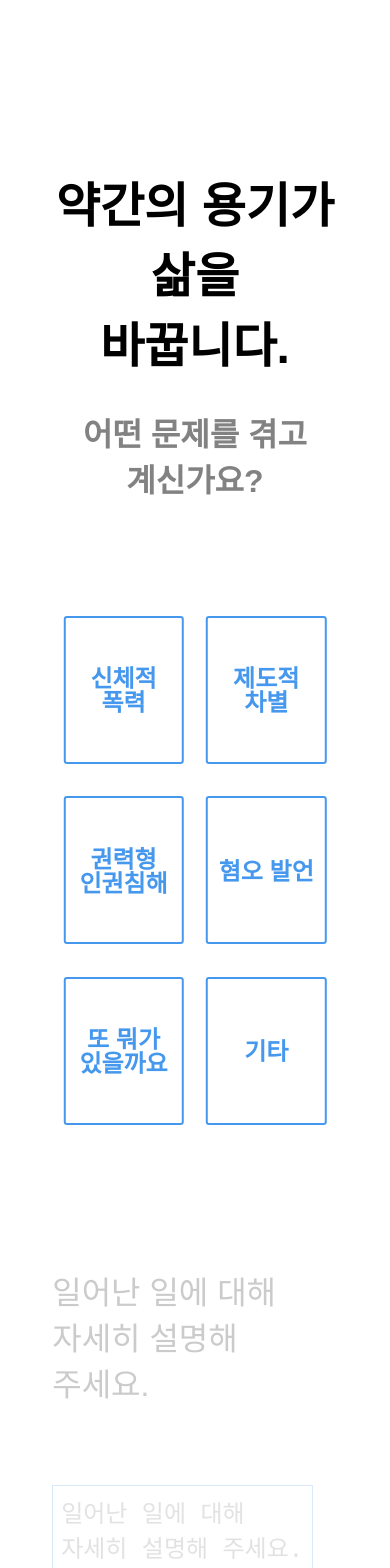
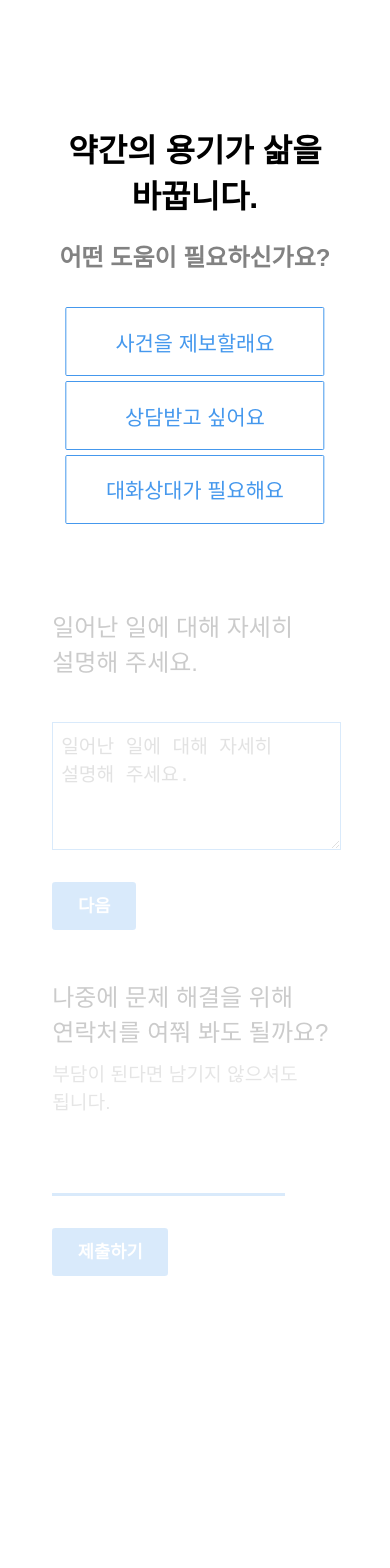
Before and after one commit to gunwooterry/inclusion-kaist, a React (Create React App) app in the folder client/: page /report in a window 390 px wide. Shown: the top 1568 px of the page. Built offline with nearby package versions, Linux system fonts and the light colour scheme; a web font is replaced by a local one.

Commit message:
responsive design for report

```diff
--- a/client/src/components/Report.jsx
+++ b/client/src/components/Report.jsx
@@ -20,7 +20,7 @@ const styles = {
     cursor: 'pointer',
   },
   divStyle: {
-    marginTop: 100,
+    marginTop: '100px',
     overflow: 'auto',
     scrollSnapType: 'y mandatory',
   },
@@ -54,7 +54,7 @@ class Report extends Component {
     // const explainPos = this.explainNode.getBoundingClientRect();
     // let scrollPos = window.scrollY;
     const phonePos = this.phoneNode.getBoundingClientRect();
-    const selectFocus = selectPos.y > -selectPos.height / 2;
+    const selectFocus = selectPos.y > -selectPos.height / 3;
     const phoneFocus = phonePos.y < lastQuater && phonePos.y > -phonePos.height / 2;
     this.setState({
       selectFocus,
@@ -111,6 +111,7 @@ class Report extends Component {
               onClickHandler={() => this.onClickBoxHandler()}
               explainRef={(node) => { this.explainNode = node; }}
               onClickDivHandler={this.onClickBoxHandler}
+              onNext={this.onClickPhoneHandler}
             />
           </Element>
           <Element name="reportPhone">
--- a/client/src/components/ReportExplain.jsx
+++ b/client/src/components/ReportExplain.jsx
@@ -1,4 +1,5 @@
 import React, { Component } from 'react';
+import MediaQuery from 'react-responsive';
 import Textarea from 'react-textarea-autosize';
 import Row from './common/Row';
 import Column from './common/Column';
@@ -7,6 +8,11 @@ import Section from './common/Section';
 const styles = {
   titleStyle: {
     fontSize: '2rem',
+    fontWeight: '400',
+    textAlign: 'left',
+  },
+  titleStyleXs: {
+    fontSize: '1.5rem',
     fontWeight: '400',
     textAlign: 'left',
   },
@@ -19,6 +25,15 @@ const styles = {
     fontWeight: '300',
     marginBottom: '2rem',
   },
+  inputStyleXs: {
+    border: '0.1rem solid #4598ed',
+    padding: '0.5rem',
+    width: '95%',
+    display: 'block',
+    fontSize: '1.2rem',
+    fontWeight: '300',
+    marginBottom: '2rem',
+  },
   hiddenStyle: {
     transform: 'translate(100%)',
     display: 'none',
@@ -27,6 +42,36 @@ const styles = {
   showStyle: {
     transform: 'translate(0%)',
     webkitTransition: 'transform 1s ease-in-out',
+  },
+  buttonStyle: {
+    border: '0.15rem solid #4598ed',
+    borderRadius: '0.2rem',
+    width: '5rem',
+    height: '3.5rem',
+    lineHeight: '3.5rem',
+    alignItems: 'inline-block',
+    color: '#FFFFFF',
+    textAlign: 'center',
+    fontWeight: '700',
+    fontSize: '1.2rem',
+    backgroundColor: '#4598ed',
+    float: 'left',
+    cursor: 'pointer',
+  },
+  buttonStyleXs: {
+    border: '0.15rem solid #4598ed',
+    borderRadius: '0.2rem',
+    width: '5rem',
+    height: '2.75rem',
+    lineHeight: '2.75rem',
+    alignItems: 'inline-block',
+    color: '#FFFFFF',
+    textAlign: 'center',
+    fontWeight: '700',
+    fontSize: '1.1rem',
+    backgroundColor: '#4598ed',
+    float: 'left',
+    cursor: 'pointer',
   },
 };
 
@@ -39,18 +84,15 @@ class ReportExplain extends Component {
   }
   render() {
     return (
-      <div
-        style={this.props.focus ? null : { opacity: 0.2 }}
-        ref={this.props.explainRef}
-        onClick={this.props.focus ? null : this.props.onClickDivHandler}
-      >
-        <Section style={{ textAlign: 'center' }}>
+    <div style={this.props.focus ? {height: '40vh', paddingTop: '10px'} : {height: '40vh', opacity: 0.2, paddingTop: '10px'}} ref={this.props.explainRef} onClick={this.props.focus ? null : this.props.onClickDivHandler}>
+      <MediaQuery query="(min-width: 768px)">
+        <div style={{textAlign: 'center', marginBottom: '20px'}}>
           <Row>
             <h3 style={styles.titleStyle}>
               일어난 일에 대해 자세히 설명해 주세요.
             </h3>
           </Row>
-        </Section>
+        </div>
         <Row>
           <Textarea
             style={styles.inputStyle}
@@ -60,7 +102,28 @@ class ReportExplain extends Component {
             placeholder={'일어난 일에 대해 자세히 설명해 주세요.'}
           />
         </Row>
-      </div>
+      </MediaQuery>
+
+      <MediaQuery query="(max-width: 768px)">
+        <div style={{textAlign: 'center', marginBottom: '20px'}}>
+          <Row>
+            <h3 style={styles.titleStyleXs}>
+              일어난 일에 대해 자세히 설명해 주세요.
+            </h3>
+          </Row>
+        </div>
+        <Row>
+        <Textarea style={styles.inputStyleXs}
+                  value={this.state.value}
+                  minRows={5}
+                  onChange={e => this.setState({value: e.target.value})}
+                  placeholder={'일어난 일에 대해 자세히 설명해 주세요.'}/>
+        </Row>
+        <Row>
+        <div style={styles.buttonStyleXs} onClick={this.props.onNext}>다음</div>
+        </Row>
+      </MediaQuery>
+    </div>
     );
   }
 }
--- a/client/src/components/ReportPhone.jsx
+++ b/client/src/components/ReportPhone.jsx
@@ -1,5 +1,6 @@
 import React, { Component } from 'react';
 import Row from './common/Row';
+import MediaQuery from 'react-responsive';
 import Column from './common/Column';
 import Section from './common/Section';
 
@@ -17,10 +18,33 @@ const styles = {
     marginTop: '0.7rem',
     marginBottom: '3rem',
   },
+
+  titleStyleXs: {
+    fontSize: '1.5rem',
+    fontWeight: '400',
+    textAlign: 'left',
+  },
+  subtitleStyleXs: {
+    color: '#828282',
+    fontSize: '1.2rem',
+    fontWeight: '300',
+    textAlign: 'left',
+    marginTop: '0.7rem',
+    marginBottom: '3rem',
+  },
   inputStyle: {
     border: '0rem',
     borderBottom: '0.2rem solid #4598ed',
     width: '40%',
+    display: 'block',
+    fontSize: '1.5rem',
+    fontWeight: '300',
+    marginBottom: '2rem',
+  },
+  inputStyleXs: {
+    border: '0rem',
+    borderBottom: '0.2rem solid #4598ed',
+    width: '80%',
     display: 'block',
     fontSize: '1.5rem',
     fontWeight: '300',
@@ -41,9 +65,20 @@ const styles = {
     float: 'left',
     cursor: 'pointer',
   },
-  phone: {
-    minHeight: '40rem',
-    marginTop: '3.5rem',
+  buttonStyleXs: {
+    border: '0.15rem solid #4598ed',
+    borderRadius: '0.2rem',
+    width: '7rem',
+    height: '2.75rem',
+    lineHeight: '2.75rem',
+    alignItems: 'inline-block',
+    color: '#FFFFFF',
+    textAlign: 'center',
+    fontWeight: '700',
+    fontSize: '1.1rem',
+    backgroundColor: '#4598ed',
+    float: 'left',
+    cursor: 'pointer',
   },
 };
 
@@ -51,11 +86,8 @@ class ReportPhone extends Component {
   render() {
     const { focus } = this.props;
     return (
-      <div
-        style={Object.assign({}, styles.phone, !focus && { opacity: 0.2 })}
-        ref={this.props.phoneRef}
-        onClick={this.props.focus ? null : this.props.onClickDivHandler}
-      >
+      <div style={this.props.focus ? {minHeight: '40rem', marginTop: '3.5rem'} : {opacity: 0.2, minHeight: '40rem', marginTop: '3.5rem'}} ref={this.props.phoneRef} onClick={this.props.focus ? null : this.props.onClickDivHandler}>
+        <MediaQuery query="(min-width: 768px)">
           <Row>
             <div style={styles.titleStyle}>
               나중에 문제 해결을 위해 연락처를 여쭤 봐도 될까요?
@@ -66,25 +98,26 @@ class ReportPhone extends Component {
           </Row>
           <Row>
             <input style={styles.inputStyle} />
-          <div
-            style={styles.buttonStyle}
-            onClick={this.props.onSubmit}
-          >
-            제출하기
+            <div style={styles.buttonStyle} onClick={this.props.onSubmit}>제출하기</div>
+          </Row>
+        </MediaQuery>
+
+        <MediaQuery query="(max-width: 768px)">
+          <Row>
+            <div style={styles.titleStyleXs}>
+              나중에 문제 해결을 위해 연락처를 여쭤 봐도 될까요?
             </div>
-          <div
-            style={{
-              ...styles.buttonStyle,
-              width: '15rem',
-              backgroundColor: '#FFFFFF',
-              color: '#4598ed',
-              marginLeft: '2rem',
-            }}
-            onClick={this.props.onSubmit}
-          >
-            연락처 없이 제출하기
+            <div style={styles.subtitleStyleXs}>
+              부담이 된다면 남기지 않으셔도 됩니다.
             </div>
           </Row>
+          <Row>
+            <input style={styles.inputStyleXs} />
+          </Row>
+          <Row>
+            <div style={styles.buttonStyleXs} onClick={this.props.onSubmit}>제출하기</div>
+          </Row>
+        </MediaQuery>
       </div>
     );
   }
--- a/client/src/components/ReportSelect.jsx
+++ b/client/src/components/ReportSelect.jsx
@@ -1,4 +1,5 @@
 import React, { Component } from 'react';
+import MediaQuery from 'react-responsive';
 
 import Row from './common/Row';
 import Column from './common/Column';
@@ -9,11 +10,20 @@ import SelectBox from './common/SelectBox';
 const styles = {
   titleStyle: {
     fontSize: '3rem',
+    fontWeight: 600,
   },
   subtitleStyle: {
     color: '#828282',
     margin: '2rem 0 2rem 0',
     fontSize: '2rem',
+  },
+  titleStyleXs: {
+    fontSize: '2rem',
+  },
+  subtitleStyleXs: {
+    color: '#828282',
+    margin: '1rem 0 0 0',
+    fontSize: '1.5rem',
   },
 };
 
@@ -32,35 +42,37 @@ class ReportSelect extends Component{
   }
   render() {
     return (
-      <div style={this.props.focus ? null : {opacity: 0.2}} ref={this.props.selectRef} onClick={this.props.focus ? null : this.props.onClickDivHandler}>
-        <Section style={{textAlign: 'center'}}>
+      <div style={this.props.focus ? styles.divStyle : {...styles.divStyle, opacity: 0.2}} ref={this.props.selectRef} onClick={this.props.focus ? null : this.props.onClickDivHandler}>
+        <div style={{top: '50%', width: '100%'}}>
+          <div style={{textAlign: 'center'}}>
+
+            <MediaQuery query="(min-width: 768px)">
+              <div>
+                <div style={styles.titleStyle}>약간의 용기가 삶을 바꿉니다.</div>
+                <div style={styles.subtitleStyle}>어떤 도움이 필요하신가요?</div>
+              </div>
+            </MediaQuery>
+            <MediaQuery query="(max-width: 768px)">
               <Row>
-            <h1 style={styles.titleStyle}>약간의 용기가 삶을 바꿉니다.</h1>
-            <h3 style={styles.subtitleStyle}>어떤 문제를 겪고 계신가요?</h3>
+                <h1 style={styles.titleStyleXs}>약간의 용기가 삶을 바꿉니다.</h1>
+                <h3 style={styles.subtitleStyleXs}>어떤 도움이 필요하신가요?</h3>
               </Row>
-        </Section>
+            </MediaQuery>
+          </div>
           <Section style={{margin: 'auto'}}>
             <Row>
-            <Column xs="6" sm="6" md="4" lg="4">
-              <SelectBox focus={this.props.focus} text="신체적 폭력" selected={this.state.selected === 0} onClickHandler={() => this.onClickHandler(0)} />
+              <Column xs="12" sm="4" md="4" lg="4">
+                <SelectBox focus={this.props.focus} text="사건을 제보할래요" selected={this.state.selected === 0} onClickHandler={() => this.onClickHandler(0)} />
               </Column>
-            <Column xs="6" sm="6" md="4" lg="4">
-              <SelectBox focus={this.props.focus} text="제도적 차별" selected={this.state.selected === 1} onClickHandler={() => this.onClickHandler(1)} />
+              <Column xs="12" sm="4" md="4" lg="4">
+                <SelectBox focus={this.props.focus} text="상담받고 싶어요" selected={this.state.selected === 1} onClickHandler={() => this.onClickHandler(1)} />
               </Column>
-            <Column xs="6" sm="6" md="4" lg="4">
-              <SelectBox focus={this.props.focus} text="권력형 인권침해" selected={this.state.selected === 2} onClickHandler={() => this.onClickHandler(2)} />
-            </Column>
-            <Column xs="6" sm="6" md="4" lg="4">
-              <SelectBox focus={this.props.focus} text="혐오 발언" selected={this.state.selected === 3} onClickHandler={() => this.onClickHandler(3)} />
-            </Column>
-            <Column xs="6" sm="6" md="4" lg="4">
-              <SelectBox focus={this.props.focus} text="또 뭐가 있을까요" selected={this.state.selected === 4} onClickHandler={() => this.onClickHandler(4)} />
-            </Column>
-            <Column xs="6" sm="6" md="4" lg="4">
-              <SelectBox focus={this.props.focus} text="기타" selected={this.state.selected === 5} onClickHandler={() => this.onClickHandler(5)} />
+              <Column xs="12" sm="4" md="4" lg="4">
+                <SelectBox focus={this.props.focus} text="대화상대가 필요해요" selected={this.state.selected === 2} onClickHandler={() => this.onClickHandler(2)} />
               </Column>
             </Row>
           </Section>
+        </div>
       </div>
     );
   }
--- a/client/src/components/common/SelectBox.jsx
+++ b/client/src/components/common/SelectBox.jsx
@@ -1,5 +1,6 @@
 import React, { Component } from 'react';
 import PropTypes from 'prop-types';
+import MediaQuery from 'react-responsive';
 
 const propTypes = {
   text: PropTypes.string,
@@ -9,6 +10,7 @@ const defaultProps = {
   text: '',
 };
 
+const width = window.innerWidth;
 
 const styles = {
   boxStyle: {
@@ -20,6 +22,23 @@ const styles = {
     textAlign: 'center',
     fontSize: '1.5rem',
     fontWeight: '700',
+    color: '#4598ed',
+    float: 'left',
+    display: 'inline-block',
+    cursor: 'pointer',
+    position: 'relative',
+    left: '50%',
+    transform: 'translateX(-50%)',
+  },
+  boxStyleXs: {
+    border: '0.1rem solid #4598ed',
+    borderRadius: '0.1rem',
+    width: '92%',
+    height: '4.2rem',
+    lineHeight: '4.2rem',
+    textAlign: 'center',
+    fontSize: '1.3rem',
+    fontWeight: '550',
     color: '#4598ed',
     float: 'left',
     display: 'inline-block',
@@ -57,13 +76,24 @@ class SelectBox extends Component {
   }
   render() {
     return (
-      <div style={{height: '11rem', width: '100%', position: 'relative'}} >
+      <div>
+        <MediaQuery query="(max-width: 768px)">
+          <div style={this.props.selected || (this.props.focus && this.state.onHover) ? { ...styles.boxStyleXs, backgroundColor: '#4598ed', color: '#FFFFFF', height: '4.2rem', lineHeight:
+          '4.2rem'} : styles.boxStyleXs}
+               onMouseEnter={this.onMouseEnterHandler}
+               onMouseLeave={this.onMouseLeaveHandler}
+               onClick={this.props.onClickHandler}>
+            <span style={styles.textStyle}>{ this.props.text }</span>
+          </div>
+        </MediaQuery>
+        <MediaQuery query="(min-width: 768px)">
           <div style={this.props.selected || (this.props.focus && this.state.onHover) ? { ...styles.boxStyle, backgroundColor: '#4598ed', color: '#FFFFFF' } : styles.boxStyle}
                onMouseEnter={this.onMouseEnterHandler}
                onMouseLeave={this.onMouseLeaveHandler}
                onClick={this.props.onClickHandler}>
             <span style={styles.textStyle}>{ this.props.text }</span>
           </div>
+        </MediaQuery>
       </div>
     );
   }
```
Lines whose indentation alone changed are shown as unchanged.
